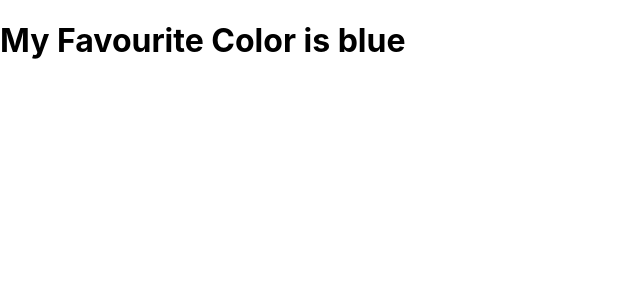
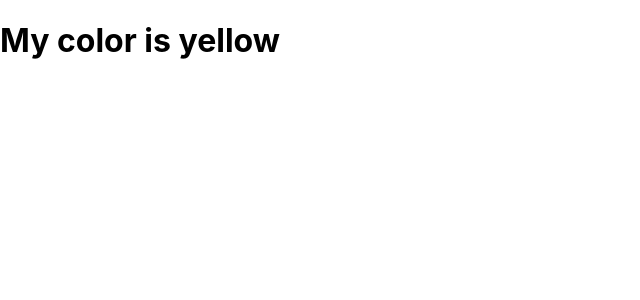
Before and after one commit to winterbreaker23/React_classes, a React (Create React App) app in the folder myapp/: page / in a window 1280 px wide. Shown: the top 300 px of the page, without its empty margins (0-640 px from the left). Built offline with nearby package versions, Linux system fonts and the light colour scheme.

Commit message:
componentDidMount

```diff
--- a/myapp/src/index.js
+++ b/myapp/src/index.js
@@ -80,9 +80,25 @@ class Header extends React.Component{
     );
   }
 }
+class Header2 extends React.Component{
+  constructor(props){
+    super(props);
+    this.state={favoritecolor:"red"};
+  }
+  componentDidMount(){
+    setTimeout(()=>{
+      this.setState({favoritecolor:"yellow"})
+    }, 1000)
+  }
+  render(){
+    return(
+      <h1>My color is {this.state.favoritecolor}</h1>
+    );
+  }
+}
 root.render(
   <React.StrictMode>
-    <Header favcol="blue"/>
+    <Header2 favcol="blue"/>
   </React.StrictMode>
 );
 
```
